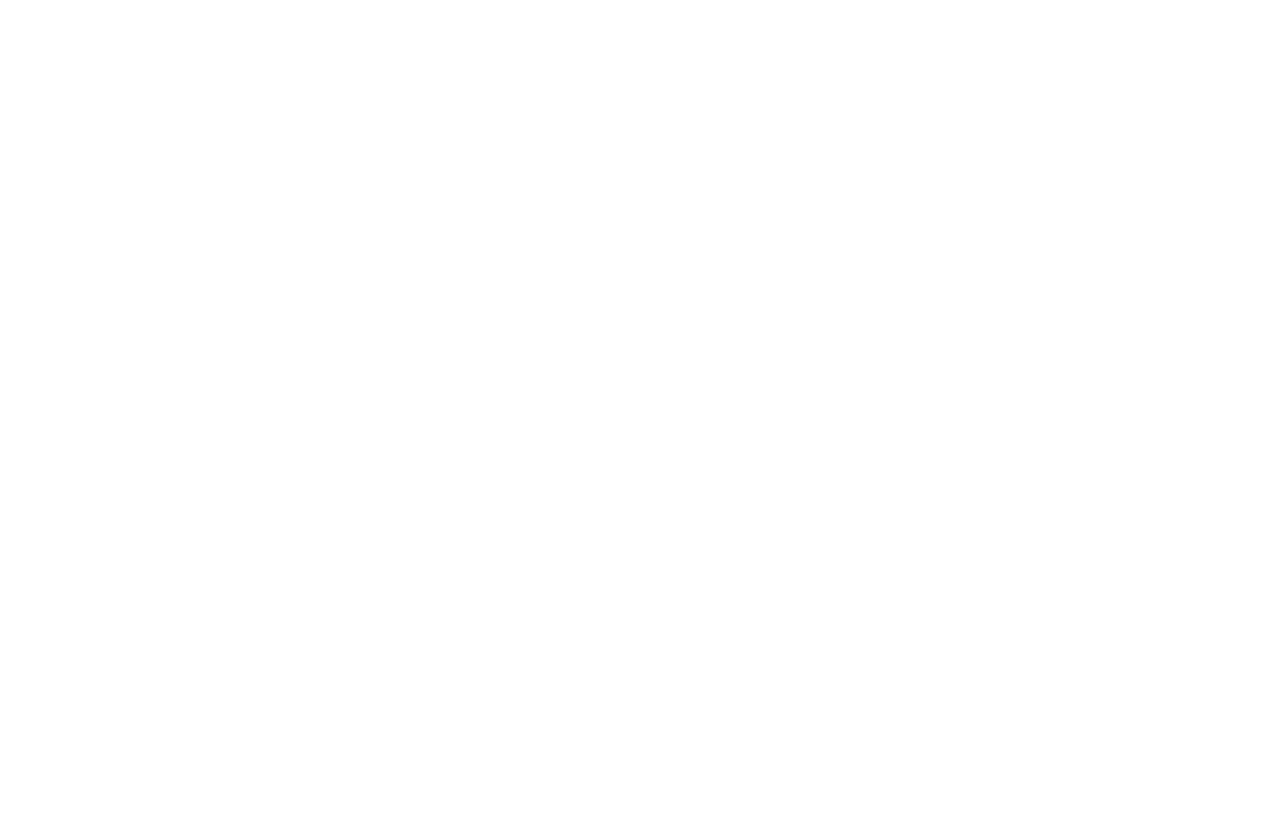
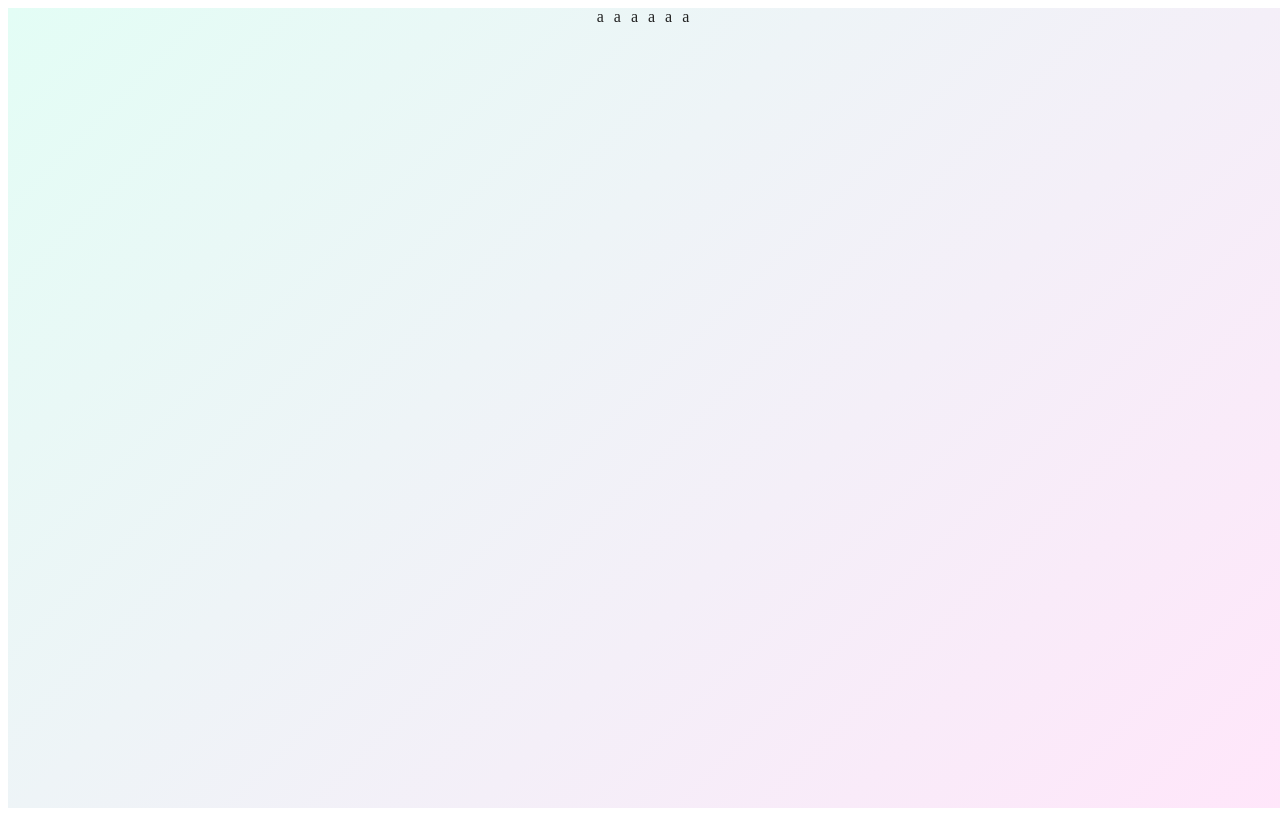
Before and after one commit to odakyoka/odakyoka.github.io, a plain HTML site: page index.html in a window 1280 px wide. Drawn offline with nearby package versions, Linux system fonts and the light colour scheme; files that its build step writes are made by us from their sources.

Commit message:
[setting]必要なファイルを追加

```diff
--- /dev/null
+++ b/css/main.scss
@@ -0,0 +1,14 @@
+
+.main{
+	height: 100vh;
+	width: 100vw;
+	background-image: linear-gradient(-225deg, #E3FDF5 0%, #FFE6FA 100%);
+}
+
+p {
+	text-align: center;
+	margin: 0 auto;
+	color: #222222;
+	letter-spacing:10px;
+
+}
--- a/index.html
+++ b/index.html
@@ -3,10 +3,24 @@
 
        ooooooooo           ooooooooo               ooooo             oooooooooo              ooo
     oooo       ooo         oooo     oooo          ooo  oo            oooo                    oo
-   oooo         oooo      oooo       oooo       oooo   oo           oooo                    ooo   oo
-  oooo          oooo      oooo        oooo     oooo     oo          ooo        ooooooo      oo           ooooooo
+   oooo         oooo      oooo       oooo       oooo   oo           oooo                    ooo   ooo
+  oooo          oooo      oooo        oooo     oooo     oo          ooo        ooooooo      oo            ooooooo
   oooo          ooo       ooo         oooo     ooo      oo       ooooooooo   ooo    oooo    oo   ooo    ooo    oooo
    oooo       oooo       oooo        oooo     ooooooooooooo        oo       ooo      ooo   oo    oo    ooo      ooo
     oooo     oooo        oooo      oooo      oooo        oo       oo        ooo    oooo   ooo    oo     ooo   oooo
-     oooooooooo         oooooooooooo        oooo          oo     ooo         ooooooo     ooo    ooo      oooooo
+     oooooooooo         oooooooooooo        oooo          oo     ooo         ooooooo     ooo    ooo     　oooooo
  -->
+
+<!DOCTYPE html>
+<html lang="en">
+<head>
+	<meta charset="UTF-8">
+	<title>Document</title>
+	<link rel="stylesheet" type="text/css" href="sass/main.css">
+</head>
+<body>
+<div class="main">
+	<p>aaaaaa</p>
+</div>
+</body>
+</html>
```
Also changed, not shown: README.md, css/main.css (added), css/reset.css (added).
